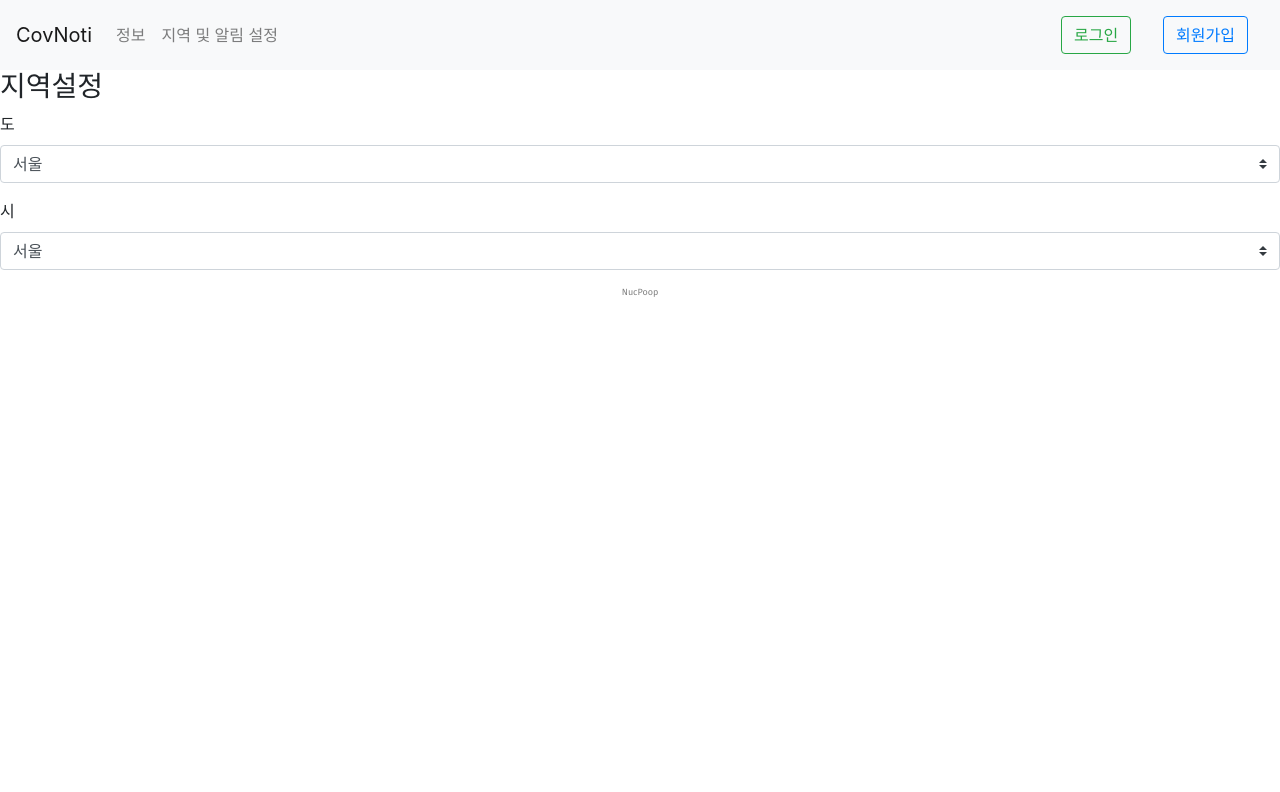
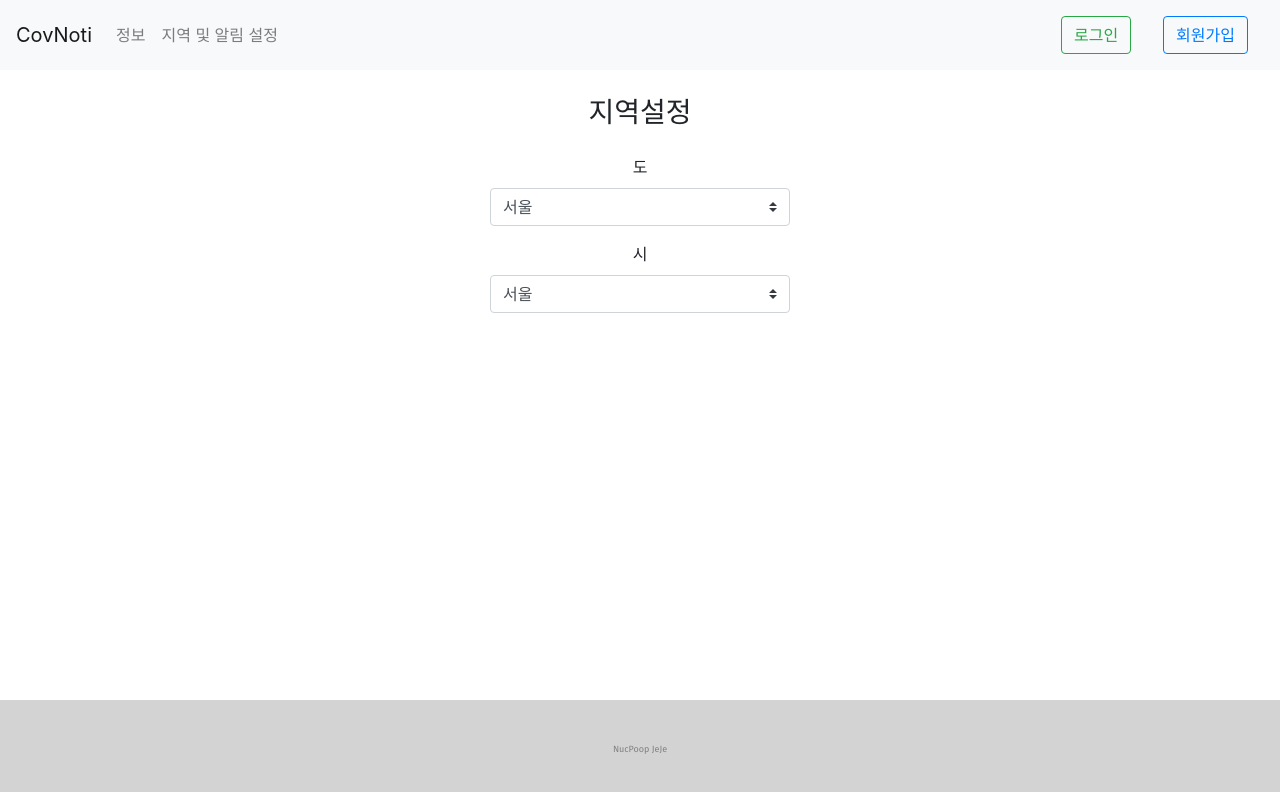
Before and after one commit to NucPoop/Covserver-front, a React (Create React App) app: page /location in a window 1280 px wide. Shown: the top 792 px of the page. Built offline with nearby package versions, Linux system fonts and the light colour scheme.

Commit message:
[add] footer name, location with css

```diff
--- a/src/components/default/Footer.js
+++ b/src/components/default/Footer.js
@@ -1,9 +1,10 @@
 import React from 'react';
+import '../../style/Footer.css'
 
 export default function Footer() {
     return (
         <div className="footer">
-            NucPoop
+            <p>NucPoop JeJe</p>
         </div>
     );
 }
--- a/src/pages/LocationSetting.js
+++ b/src/pages/LocationSetting.js
@@ -1,3 +1,4 @@
+import '../style/LocationSetting.css';
 import React, { Component } from 'react';
 import Form from 'react-bootstrap/Form';
 //import Button from 'react-bootstrap/Button';
@@ -11,7 +12,8 @@ export default class LocationSetting extends Component {
                 <Form>
                     <Form.Group controlId="location-state">
                         <Form.Label>도</Form.Label>
-                        <Form.Control as="select" custom>
+                        <br/>
+                        <Form.Control style={{width: '300px'}} as="select" custom>
                             <option>서울</option>
                             <option>부산</option>
                             <option>진주</option>
@@ -22,7 +24,8 @@ export default class LocationSetting extends Component {
                 <Form>
                     <Form.Group controlId="location-city">
                         <Form.Label>시</Form.Label>
-                        <Form.Control as="select" custom>
+                        <br/>
+                        <Form.Control style={{width: '300px'}} as="select" custom>
                             <option>서울</option>
                             <option>부산</option>
                             <option>진주</option>
--- /dev/null
+++ b/src/style/Footer.css
@@ -0,0 +1,14 @@
+.footer{
+    width: 100%;
+    height: 100px;
+    background-color: lightgray;
+    position: absolute;
+    bottom: 0;
+    display: flex;
+    align-items: center;
+}
+
+.footer p{
+    font-size: 1em;
+    margin: auto;
+}
--- /dev/null
+++ b/src/style/LocationSetting.css
@@ -0,0 +1,15 @@
+.location-setting{
+    text-align: center;
+}
+
+h3{
+    margin: 2%;
+}
+
+Form.Control{
+    width: 300px;
+}
+/*
+.test{
+    width: 100px;
+} */
```
